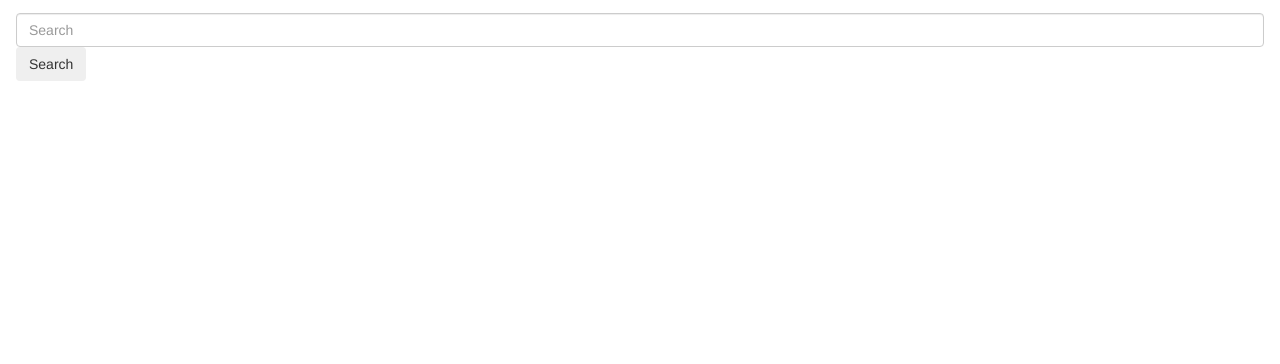
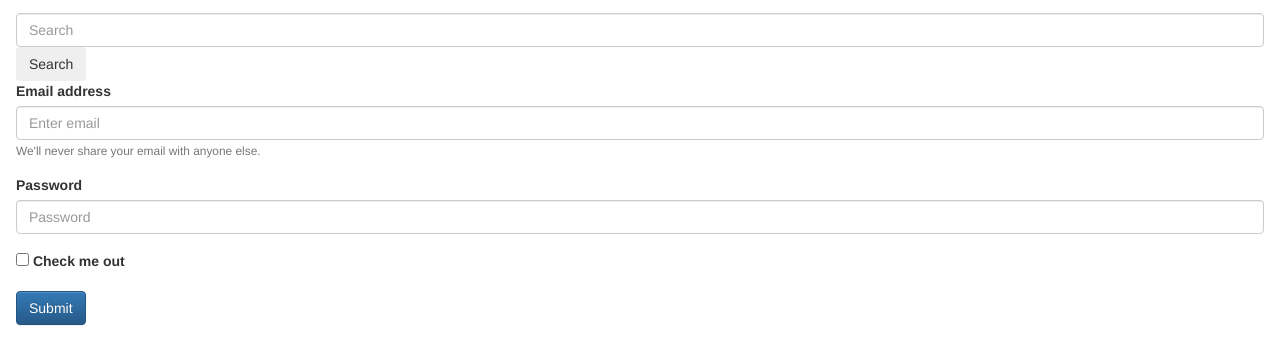
Before and after one commit to showMiko/Projects-Hacktober, a browser extension: page Web D/index.html in a window 1280 px wide. Shown: the part 38-402 px from the top of the page. Drawn offline with nearby package versions, Linux system fonts and the light colour scheme.

Commit message:
Update index.html

```diff
--- a/Web D/index.html
+++ b/Web D/index.html
@@ -24,6 +24,22 @@
                 <input class="form-control me-2" type="search" placeholder="Search" aria-label="Search">
                 <button class="btn btn-outline-success" type="submit">Search</button>
             </form>
+            <form>
+        <div class="form-group">
+          <label for="exampleInputEmail1">Email address</label>
+          <input type="email" class="form-control" id="exampleInputEmail1" aria-describedby="emailHelp" placeholder="Enter email">
+          <small id="emailHelp" class="form-text text-muted">We'll never share your email with anyone else.</small>
+        </div>
+        <div class="form-group">
+          <label for="exampleInputPassword1">Password</label>
+          <input type="password" class="form-control" id="exampleInputPassword1" placeholder="Password">
+        </div>
+        <div class="form-group form-check">
+          <input type="checkbox" class="form-check-input" id="exampleCheck1">
+          <label class="form-check-label" for="exampleCheck1">Check me out</label>
+        </div>
+        <button type="submit" class="btn btn-primary">Submit</button>
+      </form>
         </div>
     </nav>
 </body>
```
